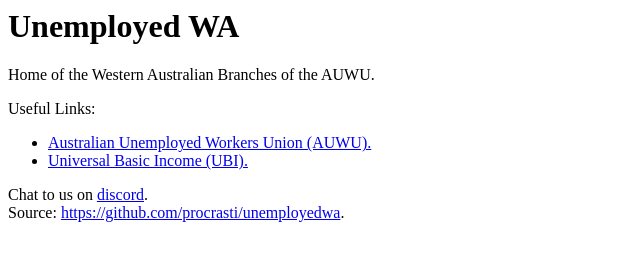
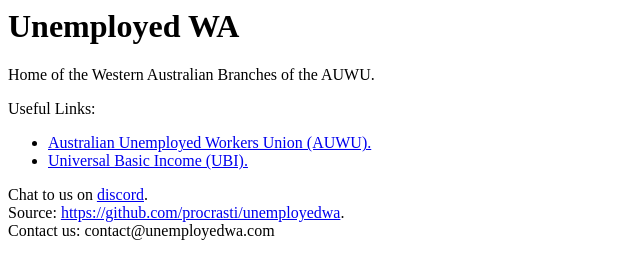
Before and after one commit to procrasti/unemployedwa, a plain HTML site: page content/index.html in a window 1280 px wide. Shown: the whole page, without its empty margins (0-640 px from the left). Drawn offline with Linux system fonts and the light colour scheme.

Commit message:
Contact email address added.

```diff
--- a/content/index.html
+++ b/content/index.html
@@ -27,6 +27,9 @@
 <div>
     Source: <a href="https://github.com/procrasti/unemployedwa">https://github.com/procrasti/unemployedwa</a>.
 </div>
+<div>
+    Contact us: contact@unemployedwa.com
+</div>
 
 
     </body>
```
